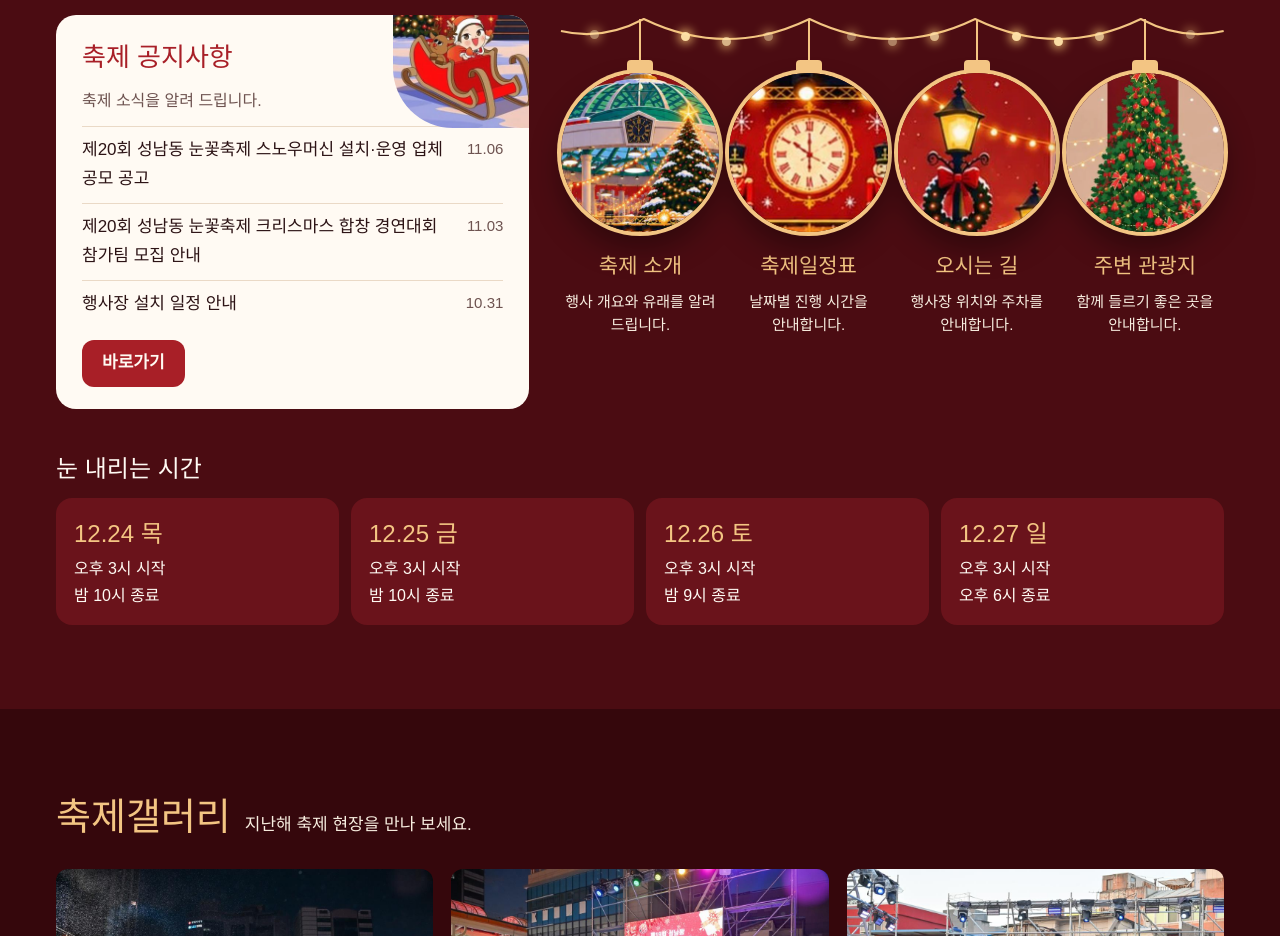
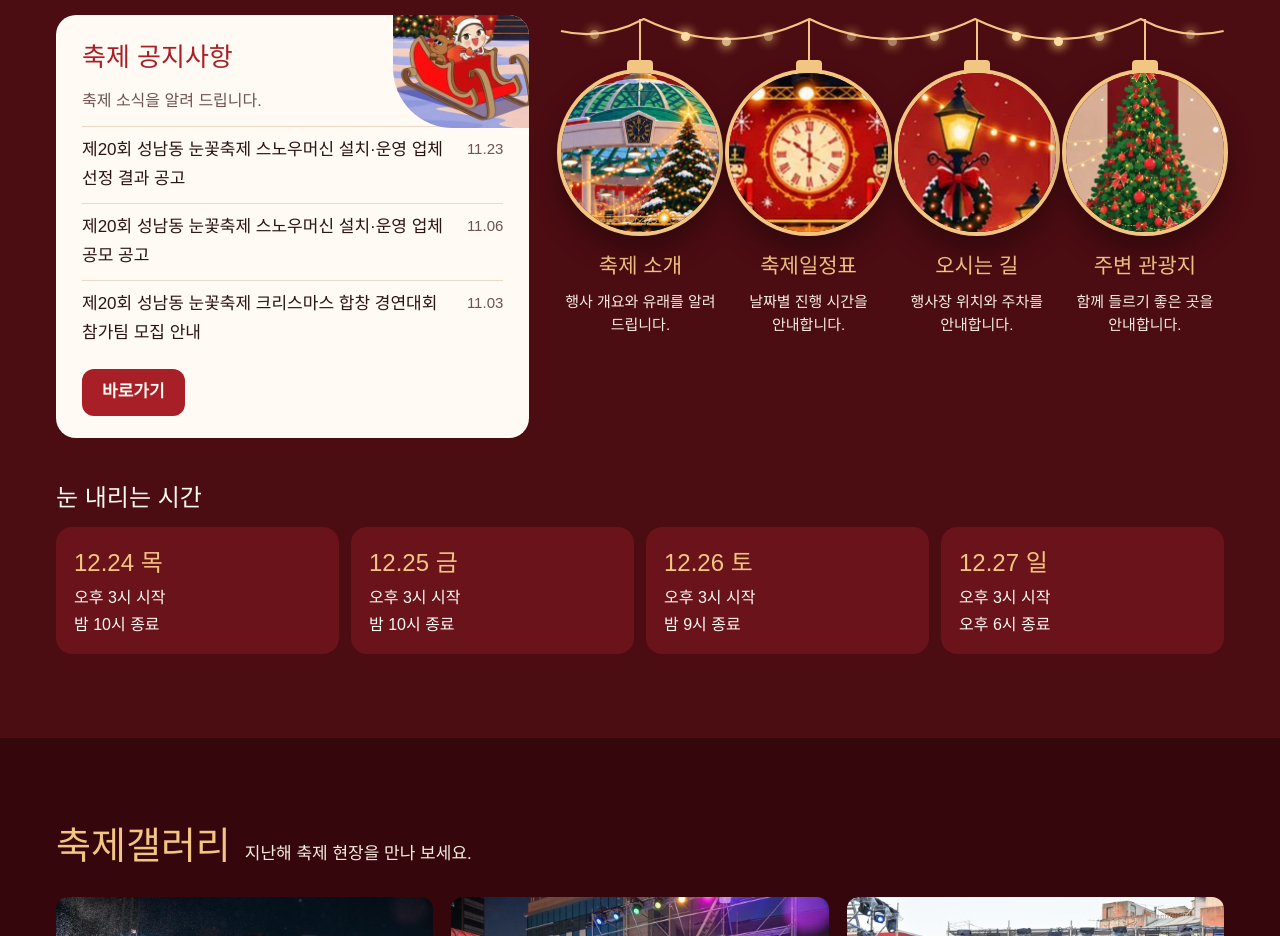
Before and after one commit to hanbandodo-hue/ulsansnow, a plain HTML site: page index.html in a window 1280 px wide. Shown: the part 949-1885 px from the top of the page. Drawn offline with Linux system fonts and the light colour scheme; a web font is replaced by a local one.

Commit message:
Add snow machine vendor selection result notice
Co-Authored-By: Claude Opus 5.5 <noreply@anthropic.com>

```diff
--- a/index.html
+++ b/index.html
@@ -828,6 +828,7 @@ const SNOW_OPEN=Date.now()<Date.parse('2026-11-20T17:00:00+09:00');
 const SNOW_FORM='<a class="btn ghost" href="files/snowmachine_2026-01.hwpx" download="제20회 성남동 눈꽃축제 스노우머신 공모.hwpx">신청서 양식 내려받기</a>';
 const SNOW_APPLY=(SNOW_OPEN?`<a class="btn gold" href="mailto:${SNOW_MAIL}?subject=${encodeURIComponent('[스노우머신 공모] 업체명')}">이메일로 서류 제출하기</a>`:'<span class="btn off">접수가 마감되었습니다</span>')+SNOW_FORM;
 const SNOW_HTML=`<div class="apply">${SNOW_APPLY}<p>접수 마감: 2026년 11월 20일(금) 17:00까지 · 이메일 접수</p></div>
+<p><b>※ 선정 결과는 <a href="#notice-8">선정 결과 공고</a>에서 확인하실 수 있습니다.</b></p>
 <p class="memo">성남동눈꽃축제 공고 제2026-01호</p>
 <p class="lead">「제20회 성남동 눈꽃축제」 시스템 업체 공모</p>
 <p>비영리단체 청춘문화기획단은 「제20회 성남동 눈꽃축제」의 인공눈 연출을 위한 스노우머신 설치·운영 업체를 선정하고자 다음과 같이 입찰 공고합니다.</p>
@@ -849,7 +850,16 @@ const SNOW_HTML=`<div class="apply">${SNOW_APPLY}<p>접수 마감: 2026년 11월
 <h4>5. 기타사항</h4>
 <p>세부 내용은 상기 문의처로 연락 바람</p>
 <div class="apply">${SNOW_APPLY}</div>`;
+/* 스노우머신 업체 선정 결과 (형 11/23: 선정일 11/21 · 금액 빼기 · 업체 이름은 '스ㅇㅇㅇ'로 가림) */
+const SNOW_RESULT_HTML=`<p class="lead">「제20회 성남동 눈꽃축제」 스노우머신 설치·운영 업체 선정 결과</p>
+<p>「제20회 성남동 눈꽃축제」 스노우머신 설치·운영 업체 공모(성남동눈꽃축제 공고 제2026-01호)의 선정 결과를 다음과 같이 알려 드립니다.</p>
+<h4>선정 결과</h4>
+<ul><li>○ <b>공모명:</b> 제20회 성남동 눈꽃축제 인공눈 연출 및 스노우머신 설치·운영 용역</li><li>○ <b>선정 업체:</b> 스ㅇㅇㅇ</li><li>○ <b>선정일:</b> 2026년 11월 21일(토)</li></ul>
+<p>공모에 참여해 주신 모든 업체에 감사드립니다.</p>
+<p class="sign">2026년 11월 23일<br>청춘문화기획단장</p>
+<div class="apply"><a class="btn ghost" href="#notice-7">공모 공고 다시 보기</a></div>`;
 const NOTICES=[
+  {id:'8',title:'제20회 성남동 눈꽃축제 스노우머신 설치·운영 업체 선정 결과 공고',author:'축제 사무국',date:'2026-11-23',html:SNOW_RESULT_HTML,body:SNOW_RESULT_HTML.replace(/<[^>]+>/g,' ')},
   {id:'7',title:'제20회 성남동 눈꽃축제 스노우머신 설치·운영 업체 공모 공고',author:'축제 사무국',date:'2026-11-06',html:SNOW_HTML,body:SNOW_HTML.replace(/<[^>]+>/g,' ')},
   {id:'6',title:'제20회 성남동 눈꽃축제 크리스마스 합창 경연대회 참가팀 모집 안내',author:'축제 사무국',date:'2026-11-03',html:CHOIR_HTML,body:CHOIR_HTML.replace(/<[^>]+>/g,' ')},
   {id:'5',title:'행사장 설치 일정 안내',author:'축제 사무국',date:'2026-10-31',body:'행사장 설치와 철거 일정을 알려 드립니다. 주변 상인과 주민 여러분의 양해를 부탁드립니다.\n\n트리숲: 12월 19일~23일 설치\n눈사람 체험장: 12월 20일 설치\n부스 프로그램: 12월 20일~23일 설치\n일방통행 펜스: 12월 23일 설치, 27일 철거\n무대: 12월 23일 0시~24일 0시 설치, 28일 0시~9시 철거',link:['행사장 구성도 보기','#guide']},
```
